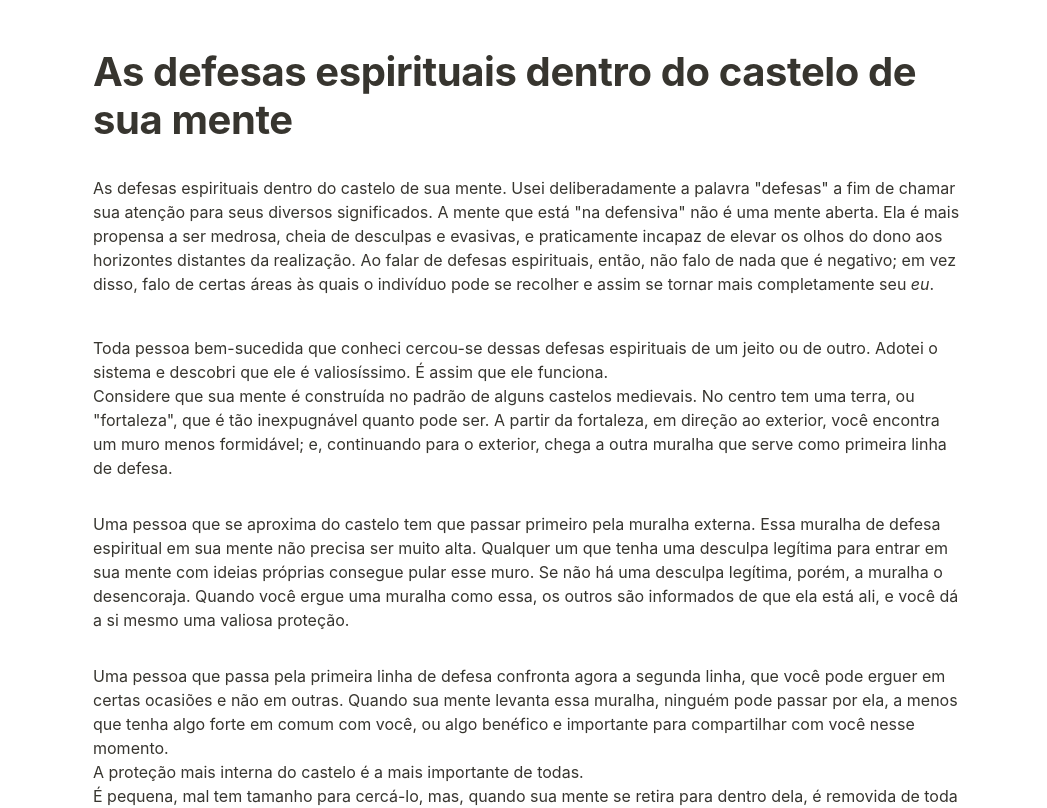
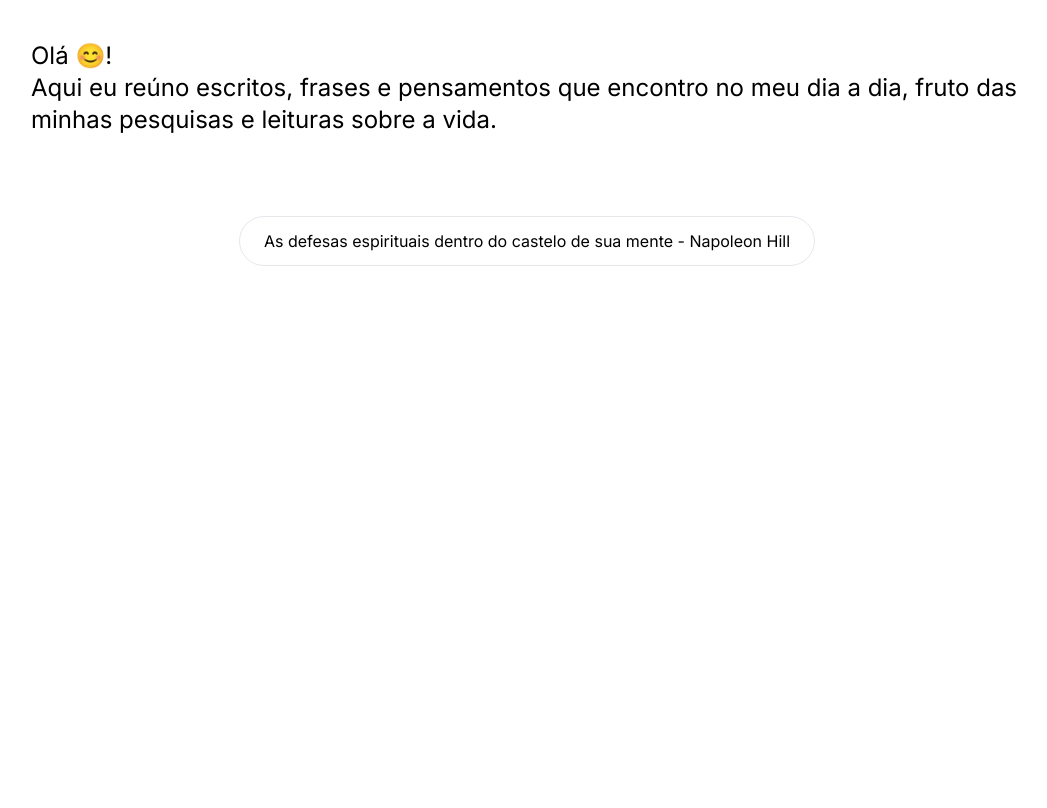
Before and after one commit to gibifydev/gibify-dev, a Next.js app: page /blog in a window 1280 px wide. Shown: the top 808 px of the page, without its empty margins (113-1160 px from the left). Built offline with nearby package versions, Linux system fonts and the light colour scheme.

Commit message:
blog list

```diff
--- /dev/null
+++ b/src/app/blog/[slug]/page.tsx
@@ -0,0 +1,25 @@
+import path from 'node:path';
+import fs from 'node:fs';
+import { Metadata } from "next"
+import data from "../../../data/articles.json"
+
+export const metadata: Metadata = {
+  title: 'Blog',
+  description: 'Escritos que fazem meu dia mais refelxivo e produtivo',
+}
+
+export default async function SlugPage({
+  params,
+}: {
+  params: { slug: string }
+}) {
+  const article = data.articles.find((article) => article.id === params.slug);
+  const filePath = article ? path.join(process.cwd(), article.content) : "";
+  const htmlContent = fs.readFileSync(filePath, 'utf-8');
+
+  return (
+    <main className="flex min-h-screen flex-col items-center justify-between p-4 max-w-[1024px] mx-auto" >
+      <div dangerouslySetInnerHTML={{ __html: htmlContent }} />
+    </main>
+  )
+}
--- a/src/app/blog/page.tsx
+++ b/src/app/blog/page.tsx
@@ -1,6 +1,5 @@
-import path from 'node:path';
-import fs from 'node:fs';
 import { Metadata } from "next"
+import data from "../../data/articles.json"
 
 export const metadata: Metadata = {
   title: 'Blog',
@@ -8,12 +7,17 @@ export const metadata: Metadata = {
 }
 
 export default async function BlogPage() {
-  const filePath = path.join(process.cwd(), 'public/13f672b5835680738233d85ad5a8b474.html');
-  const htmlContent = fs.readFileSync(filePath, 'utf-8');
 
   return (
-    <main className="flex min-h-screen flex-col items-center justify-between p-4 max-w-[1024px] mx-auto" >
-      <div dangerouslySetInnerHTML={{ __html: htmlContent }} />
+    <main className="flex min-h-screen flex-col items-center px-4 pt-10 max-w-[1024px] mx-auto" >
+      <h1 className="text-2xl mb-20">Olá 😊! <br />Aqui eu reúno escritos, frases e pensamentos que encontro no meu dia a dia, fruto das minhas pesquisas e leituras sobre a vida.</h1>
+      <ul>
+        {data.articles.map((article) => (
+        <li key={article.id} className="flex flex-col gap-2">
+          <a href={`/blog/${article.id}`} className="border px-6 py-3 rounded-full hover:border-neutral-950">{article.title}</a>
+        </li>
+        ))}
+      </ul>
     </main>
   )
 }
--- /dev/null
+++ b/src/data/articles.json
@@ -0,0 +1,9 @@
+{
+  "articles": [
+    {
+      "id": "13f672b5835680738233d85ad5a8b474",
+      "title": "As defesas espirituais dentro do castelo de sua mente - Napoleon Hill",
+      "content": "/public/13f672b5835680738233d85ad5a8b474.html"
+    }
+  ]
+}
```
